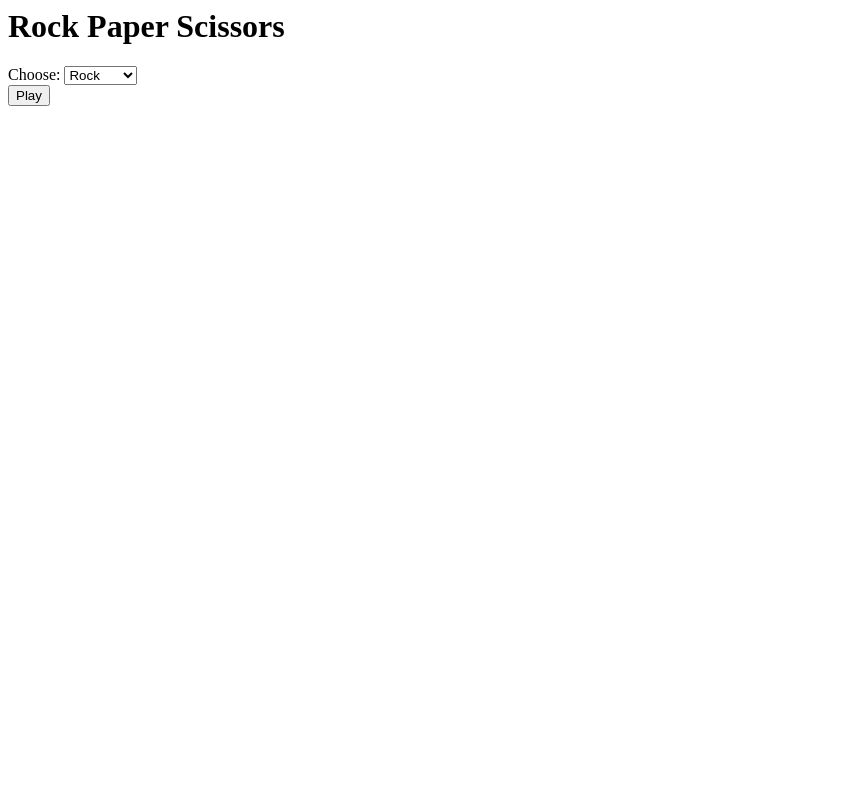
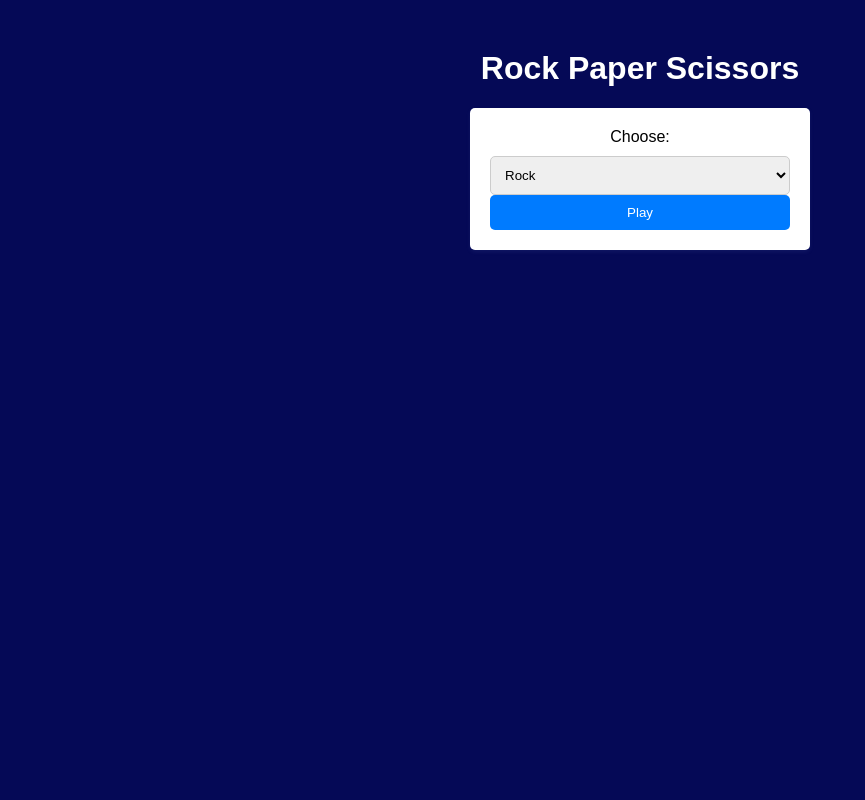
Before and after one commit to Emeika/Rock-Paper-Scissors-WebApp, a Flask app: page / in a window 1280 px wide. Shown: the whole page, without its empty margins (0-865 px from the left). Run offline with Flask 3, Linux system fonts and the light colour scheme.

Commit message:
Css added

```diff
--- /dev/null
+++ b/static/styles.css
@@ -0,0 +1,60 @@
+body {
+    font-family: Arial, sans-serif;
+    background-color: #050956;
+    margin: 0;
+    color: #ffffff;
+    text-align: center;
+    padding: 50;
+}
+
+h1 {
+    color: #ffffff;
+    text-align: center;
+}
+
+form {
+    max-width: 300px;
+    margin: 0 auto;
+    background-color: #fff;
+    padding: 20px;
+    border-radius: 5px;
+    box-shadow: 0 2px 4px rgba(126, 147, 221, 0.1);
+
+}
+
+label {
+    display: block;
+    color: #000000;
+    margin-bottom: 10px;
+}
+
+select {
+    width: 100%;
+    padding: 10px;
+    border: 1px solid #ccc;
+    border-radius: 5px;
+}
+
+button {
+    display: block;
+    width: 100%;
+    padding: 10px;
+    background-color: #007bff;
+    color: #fff;
+    border: none;
+    border-radius: 5px;
+    cursor: pointer;
+}
+
+a {
+    display: block;
+    width: 20%;
+    margin: 0 auto;
+    padding: 10px;
+    background-color: #007bff;
+    color: #fff;
+    border: none;
+    border-radius: 5px;
+    cursor: pointer;
+
+}
--- a/templates/index.html
+++ b/templates/index.html
@@ -2,6 +2,8 @@
 
 <html>
 <head>
+    <link rel="stylesheet" type="text/css" href="{{ url_for('static', filename='styles.css') }}">
+
     <title>Rock Paper Scissors</title>
 </head>
 
--- a/templates/result.html
+++ b/templates/result.html
@@ -1,6 +1,8 @@
 <!--results.html-->
 <html>
 <head>
+    <link rel="stylesheet" type="text/css" href="{{ url_for('static', filename='styles.css') }}">
+
     <title>Result</title>
 </head>
 
```
